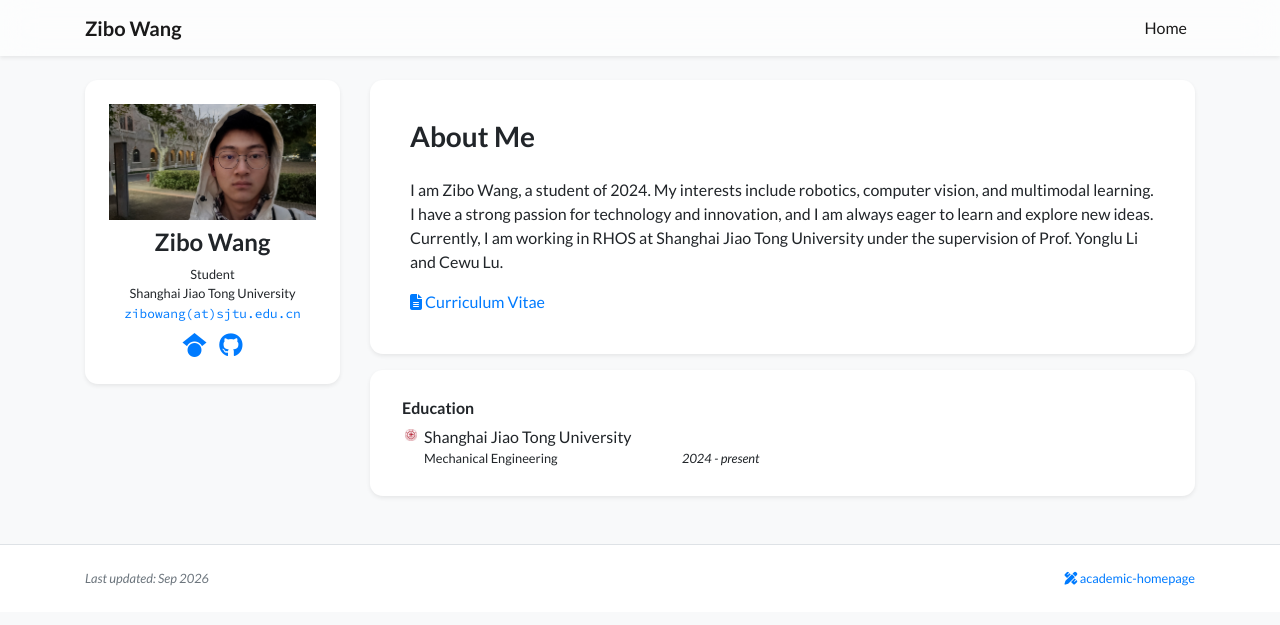
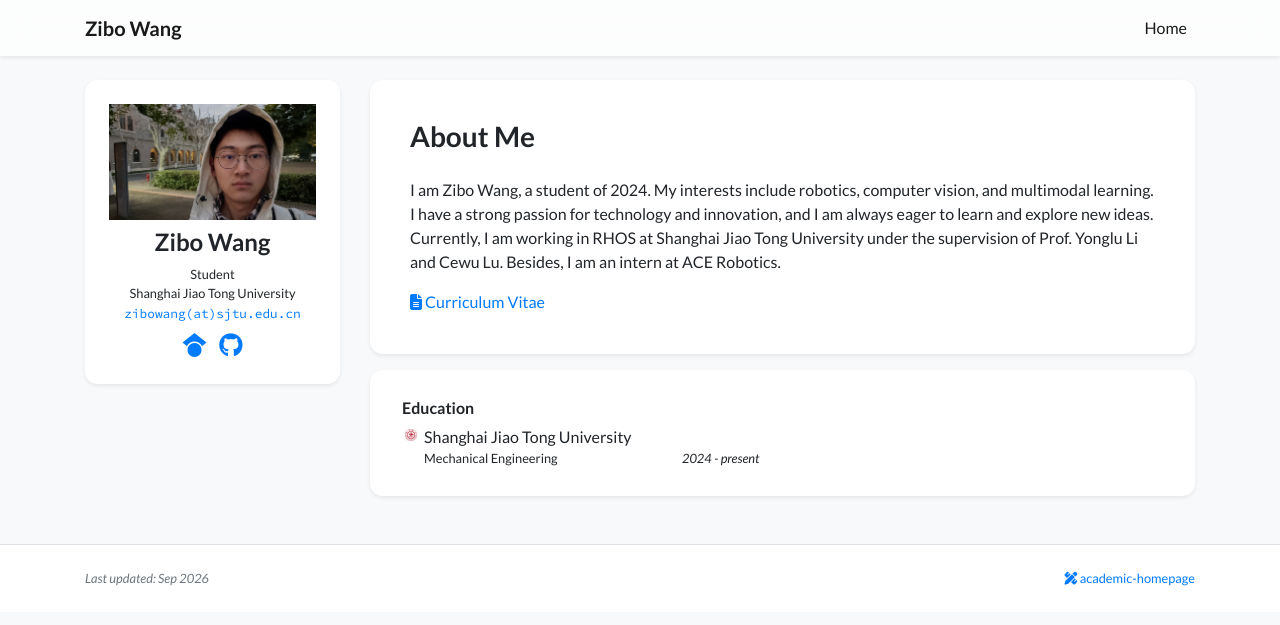
Before and after one commit to bobohotshuai/bobohotshuai.github.io, a Jekyll site: the page built from index.html, in a window 1280 px wide. Shown: the top 625 px of the page. Built offline with Jekyll 4.4.1, drawn with Linux system fonts in a browser that asks for light colours; nearby versions of some CDN libraries; a style sheet for code colours, icons or effects is not loaded.

Commit message:
update bios

```diff
--- a/_data/profile.yml
+++ b/_data/profile.yml
@@ -21,7 +21,7 @@ github: bobohotshuai
 short_bio_text_justify: false
 short_bio: >-
   <p>
-    I am Zibo Wang, a student of 2024. My interests include robotics, computer vision, and multimodal learning. I have a strong passion for technology and innovation, and I am always eager to learn and explore new ideas. Currently, I am working in RHOS at Shanghai Jiao Tong University under the supervision of Prof. Yonglu Li and Cewu Lu.
+    I am Zibo Wang, a student of 2024. My interests include robotics, computer vision, and multimodal learning. I have a strong passion for technology and innovation, and I am always eager to learn and explore new ideas. Currently, I am working in RHOS at Shanghai Jiao Tong University under the supervision of Prof. Yonglu Li and Cewu Lu. Besides, I am an intern at ACE Robotics.
   </p>
 
 portrait_url: /assets/images/photos/IMG_2726_bright.jpg
```
